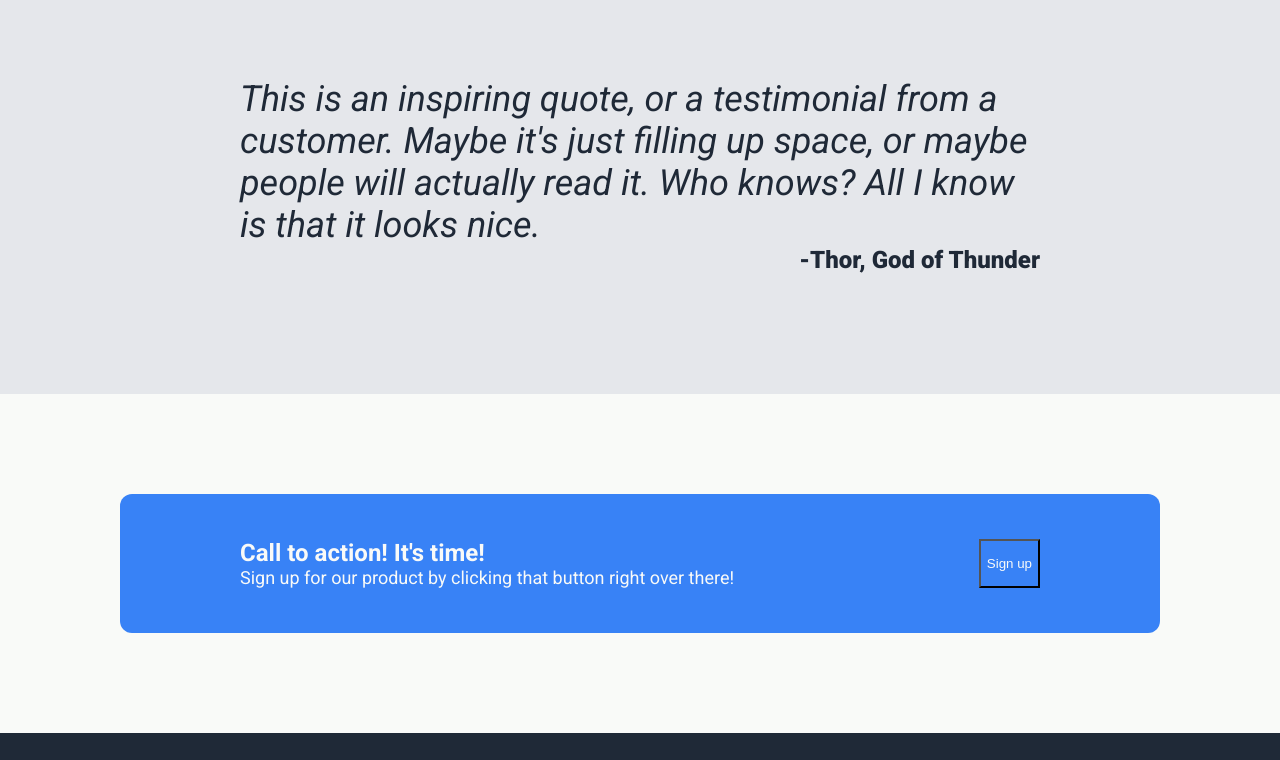
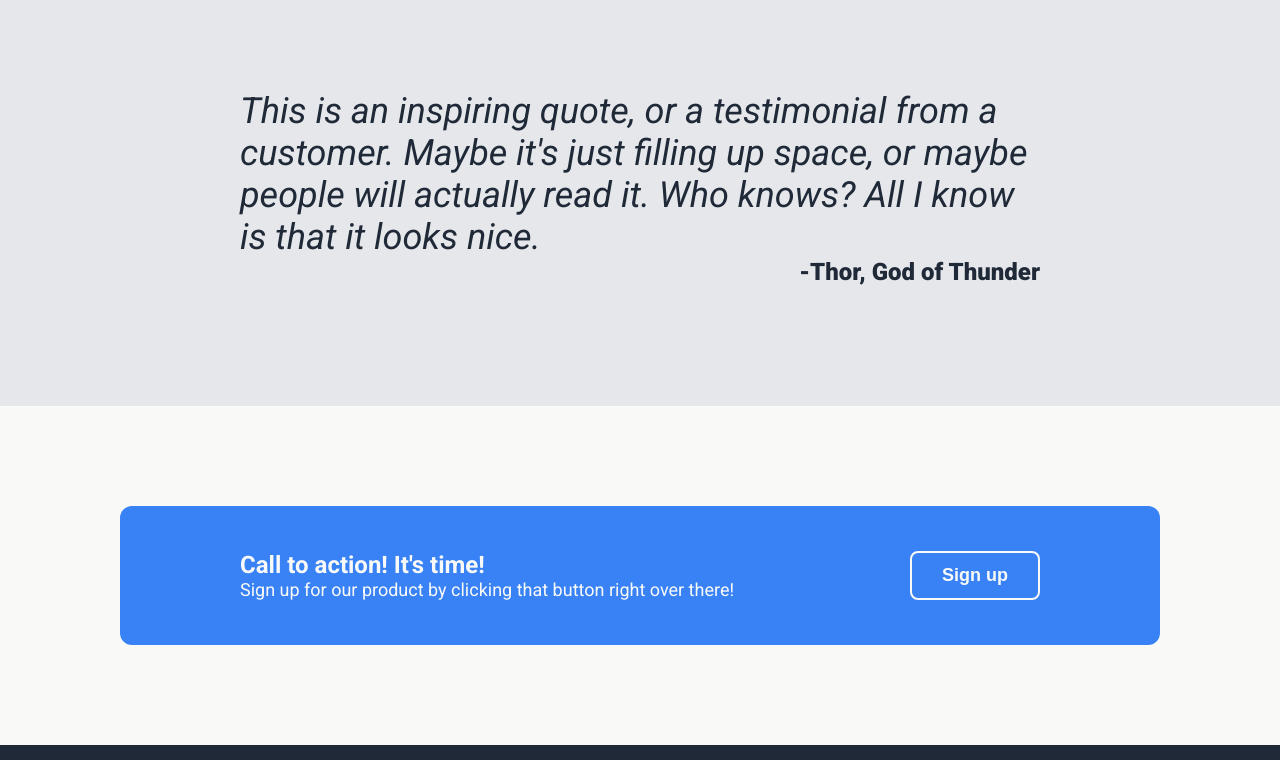
Before and after one commit to ewarehi1/odin-landin-page, a plain HTML site: page index.html in a window 1280 px wide. Shown: the part 1061-1821 px from the top of the page. Drawn offline with Linux system fonts and the light colour scheme.

Commit message:
Stylize sign up buttons

```diff
--- a/style.css
+++ b/style.css
@@ -60,9 +60,14 @@ a {
     width: 550px;
 }
 
-button {
+.intro button {
     background-color: #3882F6;
     color: #F9FAF8;
+    border: none;
+    padding: 6px 30px;
+    font-weight: bold;
+    font-size: 18px;
+    border-radius: 8px;
 }
 
 .random-info {
@@ -154,6 +159,16 @@ button {
     font-weight: normal;
 }
 
+.sign-up button {
+    background-color: #3882F6;
+    color: #F9FAF8;
+    border: 2px solid #F9FAF8;
+    padding: 6px 30px;
+    font-weight: bold;
+    font-size: 18px;
+    border-radius: 8px;
+}
+
 .footer {
     color:#E5E7EB;
     font-size: 18px;
```
